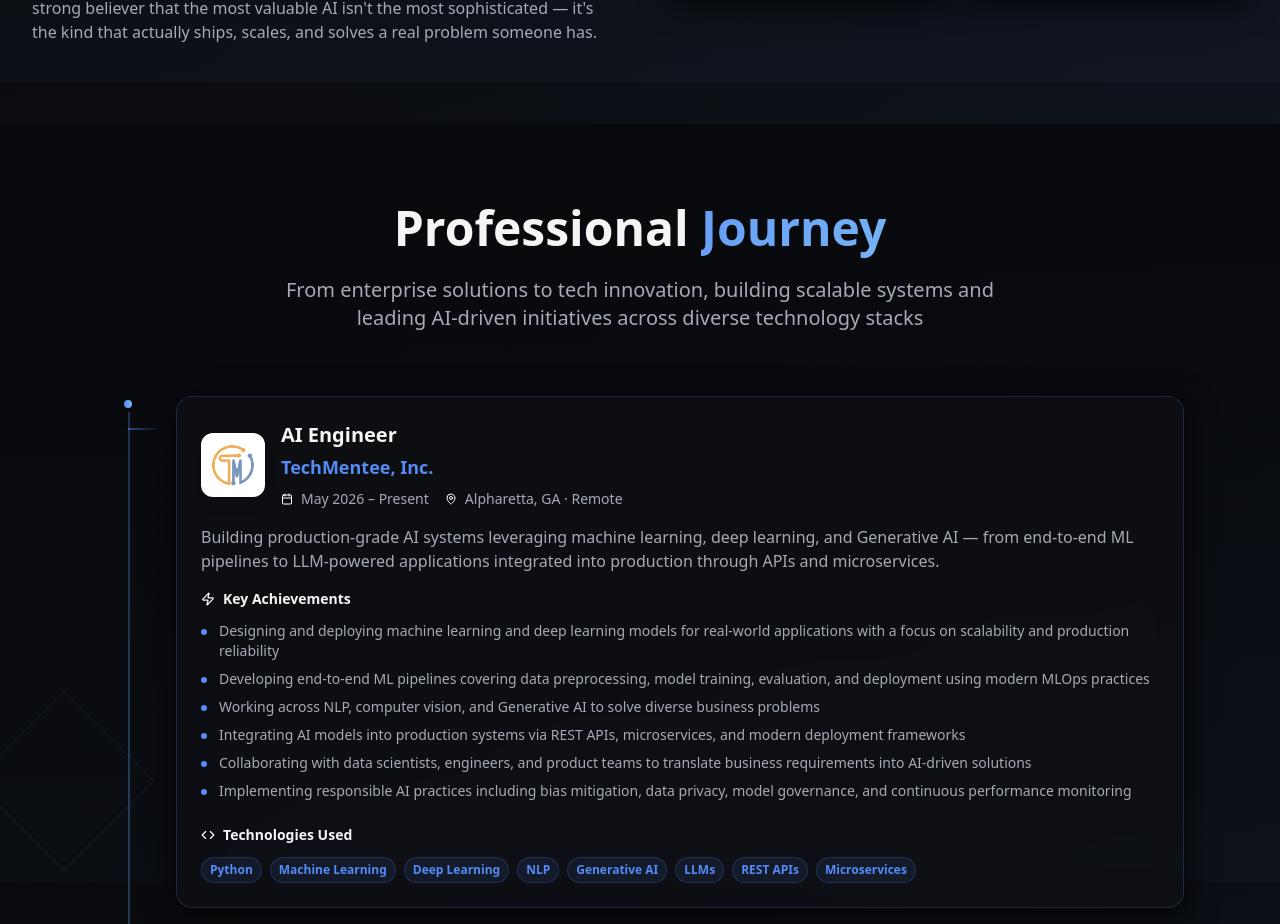
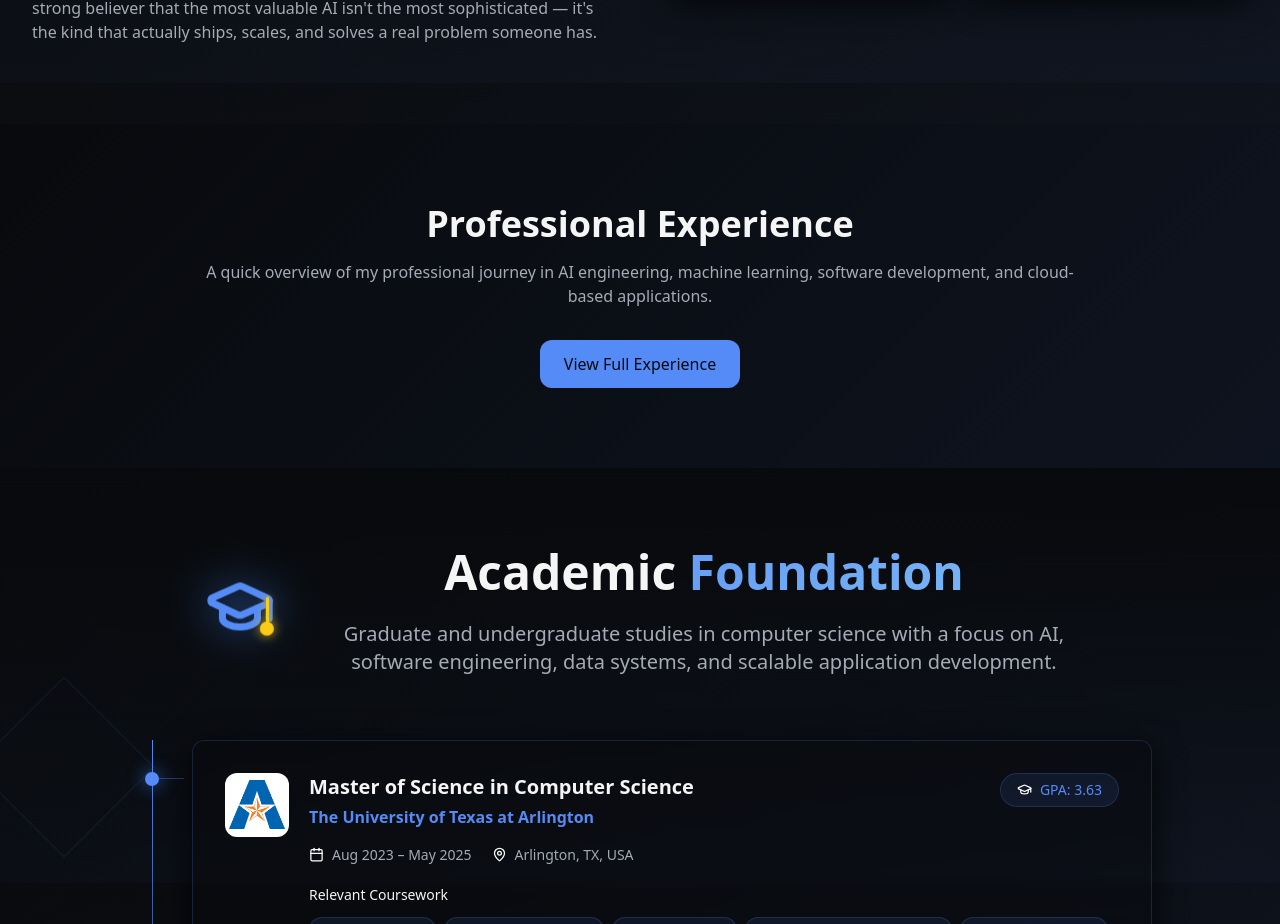
Before and after one commit to sujeethsr/sujeethsr.com, a Next.js app: page / in a window 1280 px wide. Shown: the part 1517-2441 px from the top of the page. Built offline with nearby package versions, Linux system fonts and the light colour scheme; no server answers.

Commit message:
Separate experience preview from full experience page

```diff
--- a/src/app/page.tsx
+++ b/src/app/page.tsx
@@ -1,7 +1,7 @@
 import Navigation from '@/components/navigation';
 import Hero from '@/components/hero';
 import About from '@/components/about';
-import Experience from '@/components/experience';
+import ExperiencePreview from "@/components/experience/ExperiencePreview";
 import Education from '@/components/education/Education';
 import Publications from '@/components/publications';
 import Certifications from '@/components/certifications';
@@ -18,7 +18,7 @@ const HomePage: React.FC = () => {
       <Navigation />
       <Hero />
       <About />
-      <Experience />
+      <ExperiencePreview />
       <Education />
       <Publications />
       <Certifications />
--- /dev/null
+++ b/src/components/experience/ExperiencePreview.tsx
@@ -0,0 +1,27 @@
+import Link from "next/link";
+
+const ExperiencePreview = () => {
+  return (
+    <section className="py-20 px-6">
+      <div className="max-w-4xl mx-auto text-center">
+        <h2 className="text-4xl font-bold mb-4">
+          Professional Experience
+        </h2>
+
+        <p className="text-muted-foreground mb-8">
+          A quick overview of my professional journey in AI engineering,
+          machine learning, software development, and cloud-based applications.
+        </p>
+
+        <Link
+          href="/experience"
+          className="inline-flex items-center rounded-xl px-6 py-3 bg-primary text-primary-foreground font-medium hover:opacity-90 transition"
+        >
+          View Full Experience
+        </Link>
+      </div>
+    </section>
+  );
+};
+
+export default ExperiencePreview;
```
